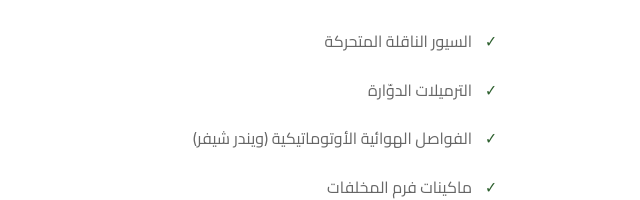
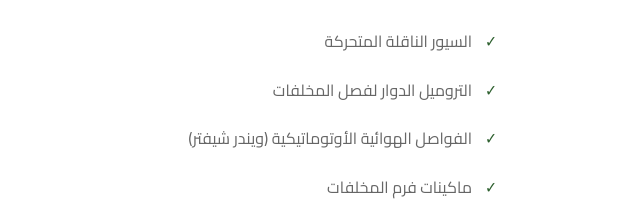
Before and after one commit to MoKhalid225/WEBSITE_FREELANCING, a plain HTML site: page about-us.html in a window 1280 px wide. Shown: the part 753-953 px from the top of the page, 593-1233 px from the left. Drawn offline with Linux system fonts and the light colour scheme.

Commit message:
fixing typos

```diff
--- a/about-us.html
+++ b/about-us.html
@@ -96,8 +96,8 @@
                 <p>وتُعد الشركة رائدة في مجال تصنيع خطوط الإنتاج الخاصة بتدوير المخلفات الصلبة بجميع أنواعها، وتشمل:</p>
                 <ul>
                     <li>السيور الناقلة المتحركة</li>
-                    <li>الترميلات الدوّارة</li>
-                    <li>الفواصل الهوائية الأوتوماتيكية (ويندر شيفر)</li>
+                    <li>التروميل الدوار لفصل المخلفات</li>
+                    <li>الفواصل الهوائية الأوتوماتيكية (ويندر شيفتر)</li>
                     <li>ماكينات فرم المخلفات</li>
                     <li>تجهيز المصانع بالكامل</li>
                 </ul>
```
